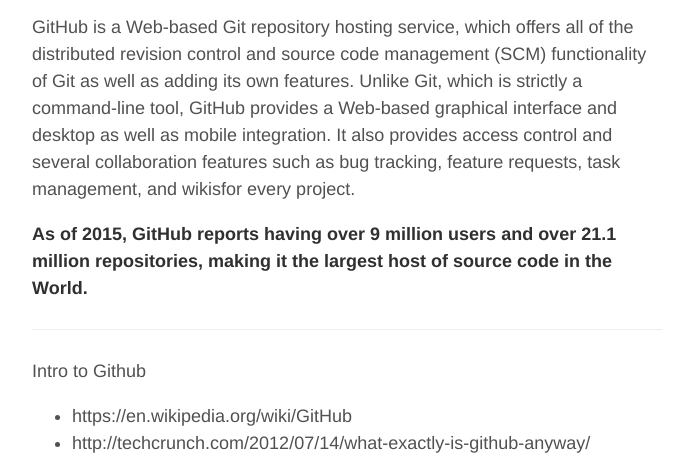
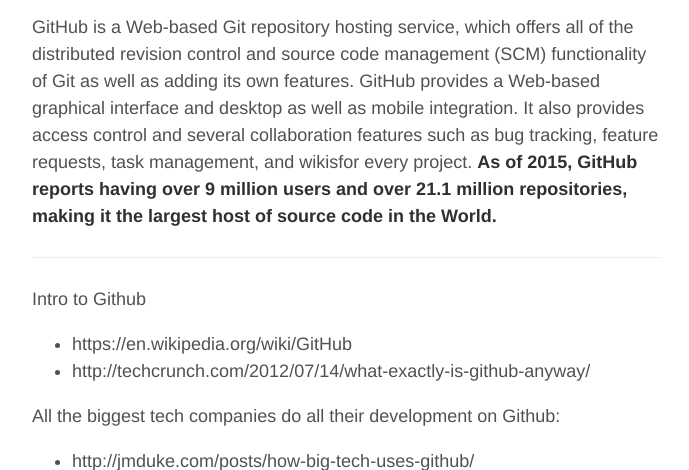
Before and after one commit to healthschema/healthschema.github.io, a Jekyll site: the page built from _posts/2015-08-20-github-intro.md, in a window 1280 px wide and 900 px high, cut to the strip 430-900 px from the top of the window. Shown: the whole strip, without its empty margins (293-982 px from the left). Built offline with Jekyll 4.4.1, drawn with Linux system fonts in a browser that asks for light colours.

Commit message:
Update 2015-08-20-github-intro.md

```diff
--- a/_posts/2015-08-20-github-intro.md
+++ b/_posts/2015-08-20-github-intro.md
@@ -9,9 +9,7 @@
 </p>
 
 
-GitHub is a Web-based Git repository hosting service, which offers all of the distributed revision control and source code management (SCM) functionality of Git as well as adding its own features.  Unlike Git, which is strictly a command-line tool, GitHub provides a Web-based graphical interface and desktop as well as mobile integration. It also provides access control and several collaboration features such as bug tracking, feature requests, task management, and wikisfor every project.
-
-**As of 2015, GitHub reports having over 9 million users and over 21.1 million repositories, making it the largest host of source code in the World.**
+GitHub is a Web-based Git repository hosting service, which offers all of the distributed revision control and source code management (SCM) functionality of Git as well as adding its own features. GitHub provides a Web-based graphical interface and desktop as well as mobile integration. It also provides access control and several collaboration features such as bug tracking, feature requests, task management, and wikisfor every project.  **As of 2015, GitHub reports having over 9 million users and over 21.1 million repositories, making it the largest host of source code in the World.**
 
 
 ***
```
